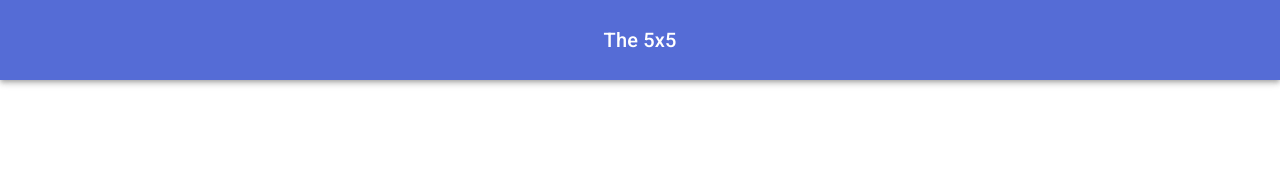
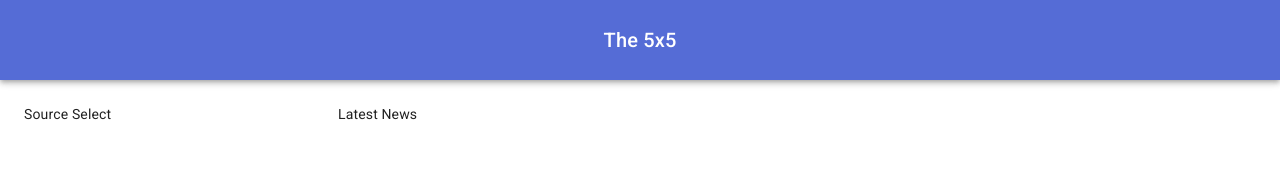
Before and after one commit to Defmoves/the-5x5, a Next.js app: page / in a window 1280 px wide. Shown: the top 186 px of the page. Built offline with nearby package versions, Linux system fonts and the light colour scheme.

Commit message:
scaffolded news component

```diff
--- a/pages/index.tsx
+++ b/pages/index.tsx
@@ -2,6 +2,8 @@ import React from "react";
 import { createStyles, makeStyles, Theme } from "@material-ui/core/styles";
 import AppBar from "@material-ui/core/AppBar";
 import Typography from "@material-ui/core/Typography";
+import Grid from "@material-ui/core/Grid";
+import Container from "@material-ui/core/Container";
 
 const useStyles = makeStyles((theme: Theme) =>
   createStyles({
@@ -10,6 +12,7 @@ const useStyles = makeStyles((theme: Theme) =>
     },
     header: {
       padding: theme.spacing(3),
+      marginBottom: theme.spacing(3),
       textAlign: "center"
     },
     title: {
@@ -28,6 +31,16 @@ export default function ButtonAppBar() {
           The 5x5
         </Typography>
       </AppBar>
+      <Container fixed>
+        <Grid container spacing={3}>
+          <Grid item xs={3}>
+            Source Select
+          </Grid>
+          <Grid item xs={9}>
+            Latest News
+          </Grid>
+        </Grid>
+      </Container>
     </div>
   );
 }
```
